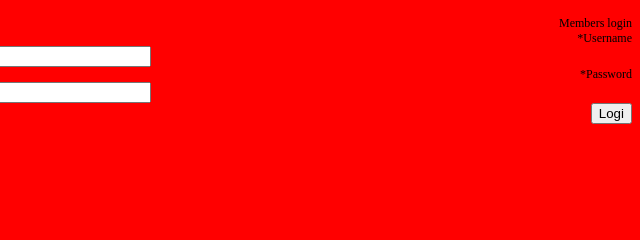
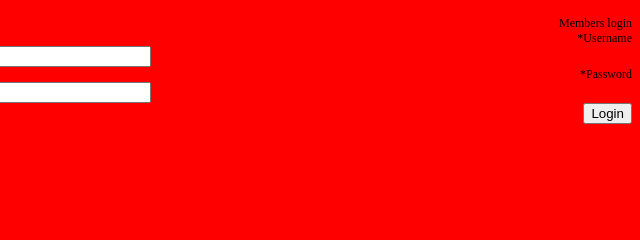
Before and after one commit to tianny-shewa/coding-day-3-task, a plain HTML site: page index.html in a window 1280 px wide. Shown: the full height of the page, 640-1280 px from the left. Drawn offline with Linux system fonts and the light colour scheme.

Commit message:
Update index.html

```diff
--- a/index.html
+++ b/index.html
@@ -10,4 +10,5 @@
     <input type="text" name="username" /><br />
     <div align="right">*Password</div>
      <input type="text" name="password" /><br />
-<div align="right"><button type="button">Logi</button></div>
+<div align="right">
+    <button type="button">Login</button></div>
```
